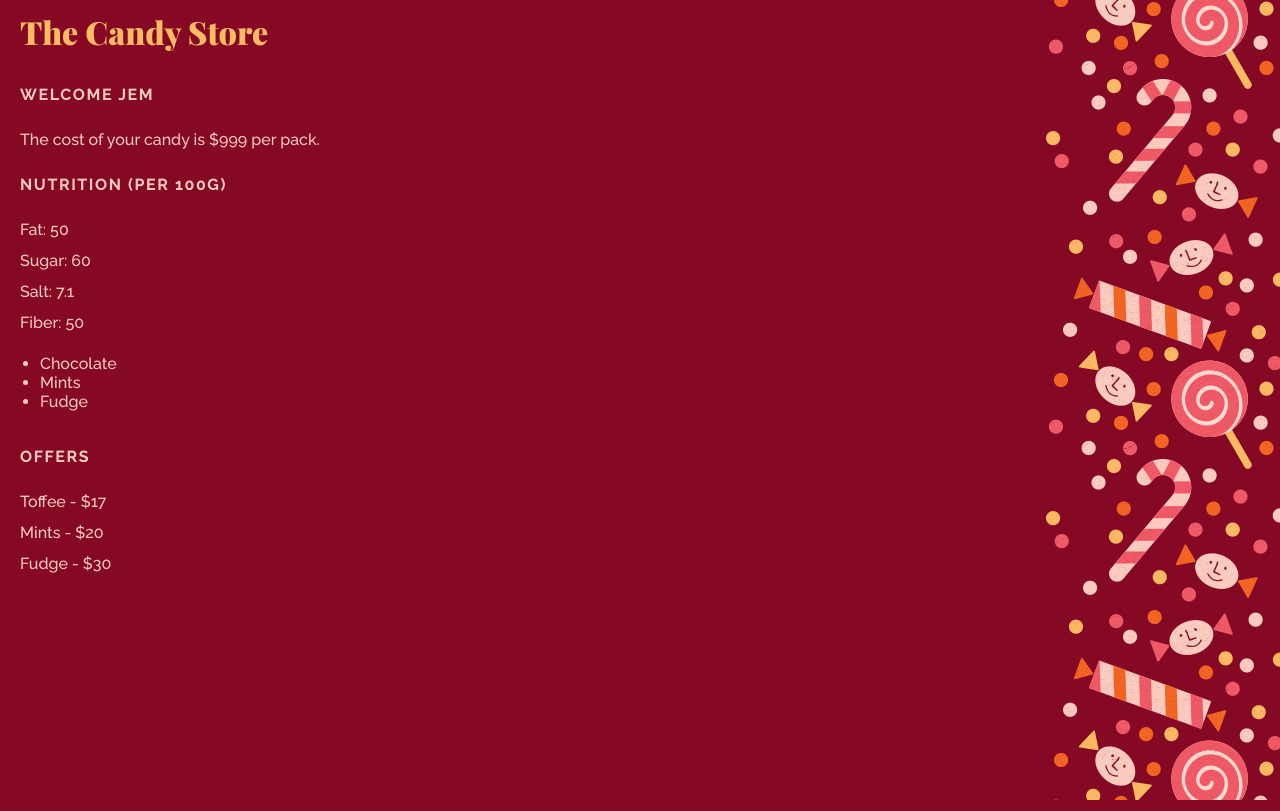
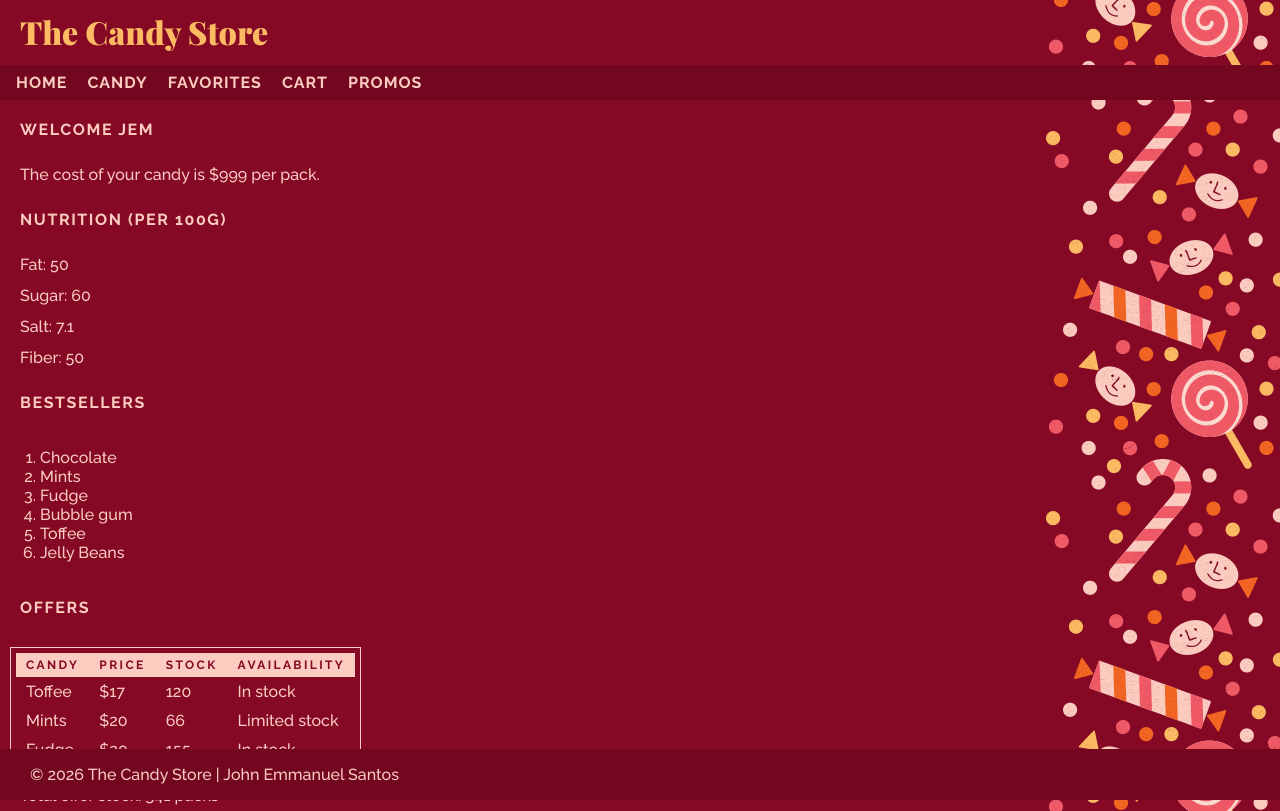
Before and after one commit to jmsantos9925-eng/6DWEB-Progressive, a PHP site: page /variable.php in a window 1280 px wide. Run offline with PHP 8.4, Linux system fonts and the light colour scheme.

Commit message:
Add files via upload

```diff
--- a/variable.php
+++ b/variable.php
@@ -1,53 +1,52 @@
 <?php
+$title = 'Variables & Arrays';
 $name = 'Jem';
 $price = '999';
 $nutrition = [
-    'fat' => 15,
-    'sugar' => 60,
-    'salt' => 7.1,
+    'Fat' => 15,
+    'Sugar' => 60,
+    'Salt' => 7.1
 ];
+$nutrition['Fat'] = 50;
+$nutrition['Fiber'] = 50;
+$bestsellers = ['Chocolate', 'Mints', 'Fudge', 'Bubble gum', 'Toffee', 'Jelly Beans'];
+$offers = [
+    ['name' => 'Toffee', 'price' => 17, 'stock' => 120],
+    ['name' => 'Mints', 'price' => 20, 'stock' => 66],
+    ['name' => 'Fudge', 'price' => 30, 'stock' => 155]
+];
+$total_stock = 0;
 
-$nutrition['fat'] = 50;
-$nutrition['fiber'] = 50;
-
-$bestsellers = ['Chocolate', 'Mints', 'Fudge', 'Bubble gum', 'Toffee', 'Jelly Beans',];
-
-$offers = [
-    ['name' => 'Toffee', 'price' => 17, 'stock' => 120,],
-    ['name' => 'Mints', 'price' => 20, 'stock' => 66,],
-    ['name' => 'Fudge', 'price' => 30, 'stock' => 155,],
-];
+require 'includes/header.php';
 ?>
-
-
-
-<!DOCTYPE html>
-<html>
-<head>
-    <title>Variables & Arrays</title>
-    <link rel="stylesheet" href="css/styles.css">
-</head>
-<body>
-    <h1>The Candy Store</h1>
-    <h2>Welcome <?php echo $name; ?></h2>
-    <p>The cost of your candy is $<?php echo $price; ?> per pack.</p>
-
+    <h2>Welcome <?= $name ?></h2>
+    <p>The cost of your candy is $<?= $price ?> per pack.</p>
     <h2>Nutrition (per 100g)</h2>
-
-    <p>Fat: <?php echo $nutrition['fat'];?></p>
-    <p>Sugar: <?php echo $nutrition['sugar'];?></p>
-    <p>Salt: <?php echo $nutrition['salt'];?></p>
-    <p>Fiber: <?php echo $nutrition['fiber'];?></p>
-
-    <ul>
-        <li><?php echo $bestsellers[0]?></li>
-        <li><?php echo $bestsellers[1]?></li>
-        <li><?php echo $bestsellers[2]?></li>
-    </ul>
-
+    <?php foreach ($nutrition as $label => $amount): ?>
+        <p><?= $label ?>: <?= $amount ?></p>
+    <?php endforeach; ?>
+    <h2>Bestsellers</h2>
+    <ol>
+        <?php foreach ($bestsellers as $candy): ?>
+            <li><?= $candy ?></li>
+        <?php endforeach; ?>
+    </ol>
     <h2>Offers</h2>
-    <p><?php echo $offers[0]['name']; ?> - $<?php echo $offers[0]['price']; ?></p>
-    <p><?php echo $offers[1]['name']; ?> - $<?php echo $offers[1]['price']; ?></p>
-    <p><?php echo $offers[2]['name']; ?> - $<?php echo $offers[2]['price']; ?></p>
-</body>
-</html>
+    <table>
+        <tr><th>Candy</th><th>Price</th><th>Stock</th><th>Availability</th></tr>
+        <?php foreach ($offers as $offer): ?>
+            <?php
+            $total_stock += $offer['stock'];
+            if ($offer['stock'] <= 0) {
+                $status = 'Sold out';
+            } elseif ($offer['stock'] < 100) {
+                $status = 'Limited stock';
+            } else {
+                $status = 'In stock';
+            }
+            ?>
+            <tr><td><?= $offer['name'] ?></td><td>$<?= $offer['price'] ?></td><td><?= $offer['stock'] ?></td><td><?= $status ?></td></tr>
+        <?php endforeach; ?>
+    </table>
+    <p>Total offer stock: <?= $total_stock ?> packs</p>
+<?php include 'includes/footer.php'; ?>
```
